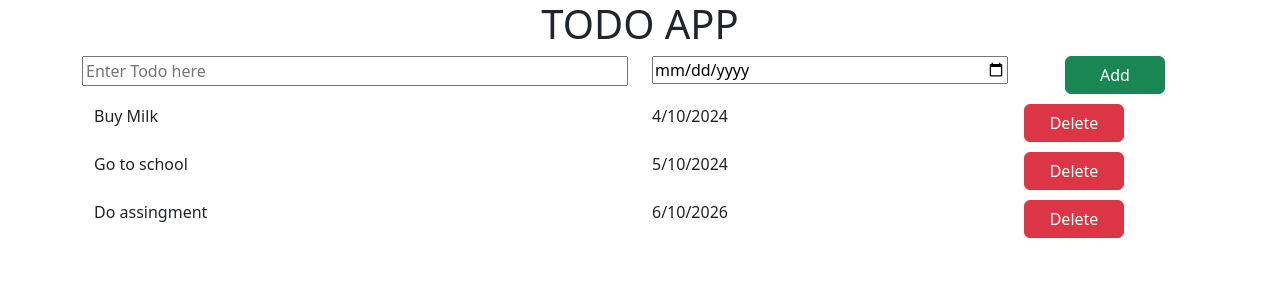
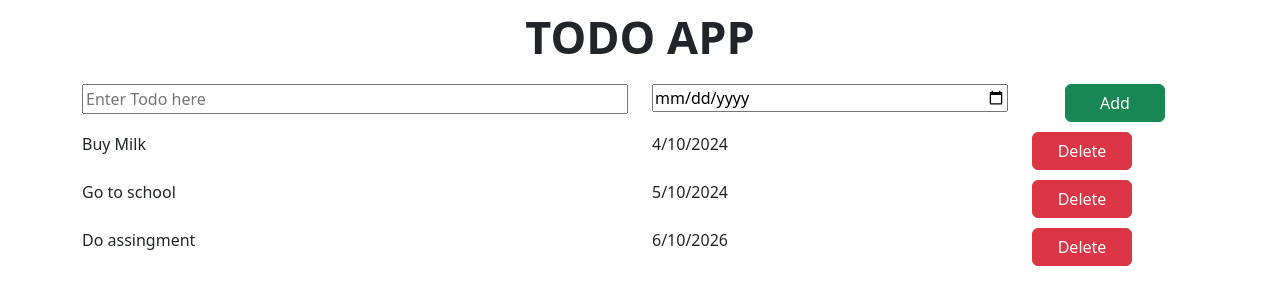
Before and after one commit to Shreeztea/Todo-App, a React (Vite) app: page / in a window 1280 px wide. Shown: the top 304 px of the page. Built offline with nearby package versions, Linux system fonts and the light colour scheme.

Commit message:
Implemented css module

```diff
--- a/src/App.css
+++ b/src/App.css
@@ -1,17 +1,8 @@
-h1 {
-    font-weight: 700;
-    font-size: 45px;
-    margin: 10px;
-    margin-bottom: 20px;
-}
-
 input {
     width: 100%;
 }
 
-.items-container {
-    text-align: left;
-}
+
 
 .ss-row {
     margin: 10px 5px;
--- a/src/components/AppName.jsx
+++ b/src/components/AppName.jsx
@@ -1,5 +1,6 @@
+import styles from "./AppName.module.css";
 function AppName() {
-    return <h1>TODO APP</h1>;
+    return <h1 className={styles.todoHeading}>TODO APP</h1>;
 }
 
 export default AppName;
--- /dev/null
+++ b/src/components/AppName.module.css
@@ -0,0 +1,6 @@
+.todoHeading {
+    font-weight: 700;
+    font-size: 45px;
+    margin: 10px;
+    margin-bottom: 20px;
+}
--- a/src/components/TodoItems.jsx
+++ b/src/components/TodoItems.jsx
@@ -1,7 +1,8 @@
 import TodoItem from "./TodoItem";
+import styles from "./TodoItems.module.css";
 function TodoItems ({todoItems}) {
     return (
-        <div className="container items-container">
+        <div className={styles.itemsContainer}>
             {todoItems.map((item) => (
                 <TodoItem key={item.name} todoDate={item.date} todoName={item.name} />
             ))}
--- /dev/null
+++ b/src/components/TodoItems.module.css
@@ -0,0 +1,3 @@
+.itemsContainer {
+    text-align: left;
+}
```
